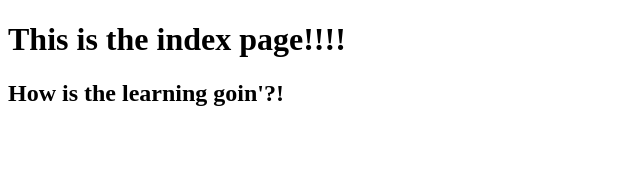
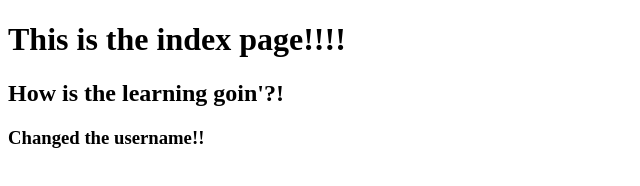
Before and after one commit to ryekath09/coursera-web_dev, a plain HTML site: page site/index.html in a window 1280 px wide. Shown: the whole page, without its empty margins (0-640 px from the left). Drawn offline with Linux system fonts and the light colour scheme.

Commit message:
Added username!

```diff
--- a/site/index.html
+++ b/site/index.html
@@ -6,5 +6,6 @@
 <body>
 <h1>This is the index page!!!!</h1>
 <h2>How is the learning goin'?!</h2>
+<h3>Changed the username!!</h3>
 </body>
 </html>
```
